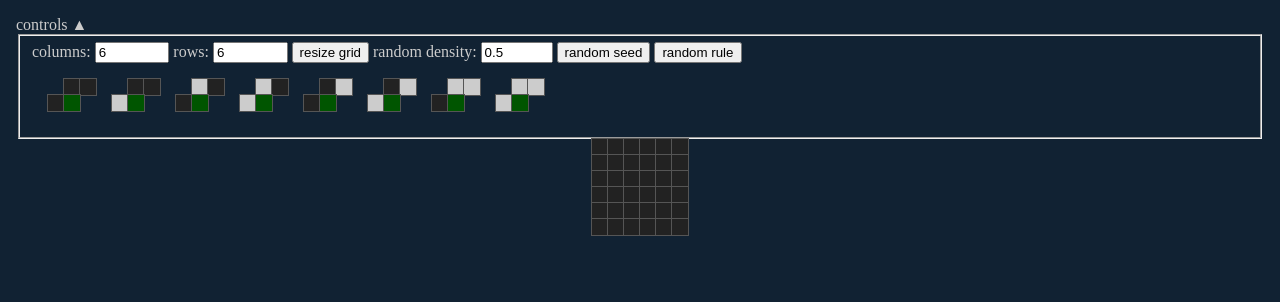
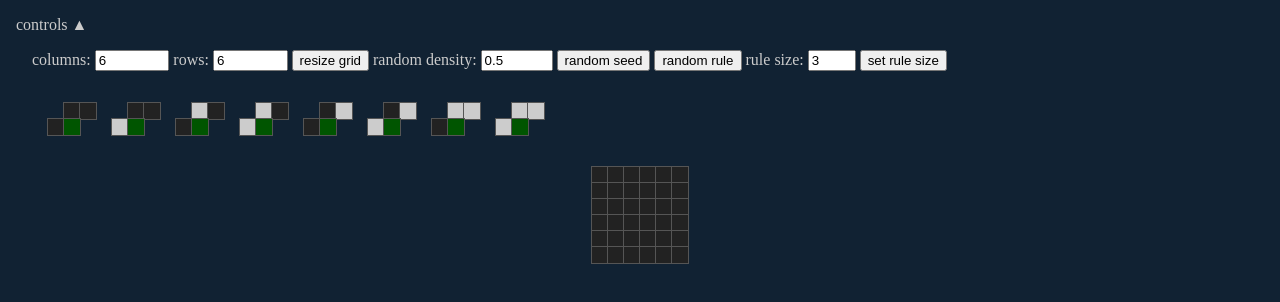
Before and after one commit to casens5/knitting, a plain HTML site: page index.html in a window 1280 px wide. Drawn offline with Linux system fonts and the light colour scheme.

Commit message:
create variable rule display

```diff
--- a/index.html
+++ b/index.html
@@ -38,6 +38,18 @@
           </label>
           <button id="randomSeed" class="">random seed</button>
           <button id="randomRule" class="">random rule</button>
+          <label>
+            rule size:
+            <input
+              type="number"
+              min="3"
+              max="4"
+              step="1"
+              value="3"
+              id="ruleSize"
+            />
+          </label>
+          <button id="setRuleSize" class="">set rule size</button>
         </div>
         <div id="ruleControl"></div>
       </fieldset>
--- a/main.css
+++ b/main.css
@@ -7,6 +7,12 @@ body {
 }
 
 main {
+  padding: 16px;
+}
+
+fieldset {
+  border: 0px;
+  margin: 0px;
   padding: 16px;
 }
 
@@ -27,14 +33,17 @@ main {
 }
 
 #ruleControl {
-  display: flex;
-  gap: 16px;
+  display: grid;
+  grid-template-columns: repeat(8, minmax(0, 1fr));
+  width: fit-content;
+  column-gap: 16px;
+  row-gap: 32px;
   margin: 16px;
+  margin-top: 32px;
 }
 
 .ruleContainer {
   display: grid;
-  grid-template-columns: repeat(3, minmax(0, 1fr));
   width: fit-content;
 }
 
--- a/script.js
+++ b/script.js
@@ -7,6 +7,7 @@
 const grid = [];
 const dimensions = [];
 const rule = [];
+const ruleSize = [];
 
 function $(id) {
   return document.getElementById(id);
@@ -52,6 +53,7 @@ function generateGridHtml() {
 function generateRuleDisplay(number, total) {
   const ruleContainer = document.createElement("div");
   ruleContainer.classList.add("ruleContainer");
+  ruleContainer.style.gridTemplateColumns = `repeat(${total}, 1fr)`;
   ruleContainer.id = `rule-${number}`;
   const spaceDiv = document.createElement("div");
   spaceDiv.classList.add("no-border");
@@ -136,6 +138,18 @@ function updateDimensions() {
   dimensions.push(rows, columns);
 }
 
+function updateRuleDisplay() {
+  const ruleControl = $("ruleControl");
+  ruleControl.replaceChildren();
+  ruleSize.length = 0;
+  ruleSize.push($("ruleSize").value);
+  for (let i = 0; i < 2 ** ruleSize[0]; i++) {
+    const ruleDiv = generateRuleDisplay(i, ruleSize[0]);
+    ruleControl.append(ruleDiv);
+    rule.push(0);
+  }
+}
+
 function applyRule(start) {
   let startX = Math.max(start[0], 1);
   let startY =
@@ -170,12 +184,7 @@ function applyRule(start) {
 }
 
 function init() {
-  const ruleControl = $("ruleControl");
-  for (let i = 0; i < 8; i++) {
-    const ruleDiv = generateRuleDisplay(i, 3);
-    ruleControl.append(ruleDiv);
-    rule.push(0);
-  }
+  updateRuleDisplay();
   updateDimensions();
   resetGrid();
   generateGridHtml();
@@ -211,4 +220,6 @@ $("randomSeed").addEventListener("click", () => {
   randomSeed($("randomSeedDensity").value);
 });
 
+$("setRuleSize").addEventListener("click", updateRuleDisplay);
+
 init();
```
